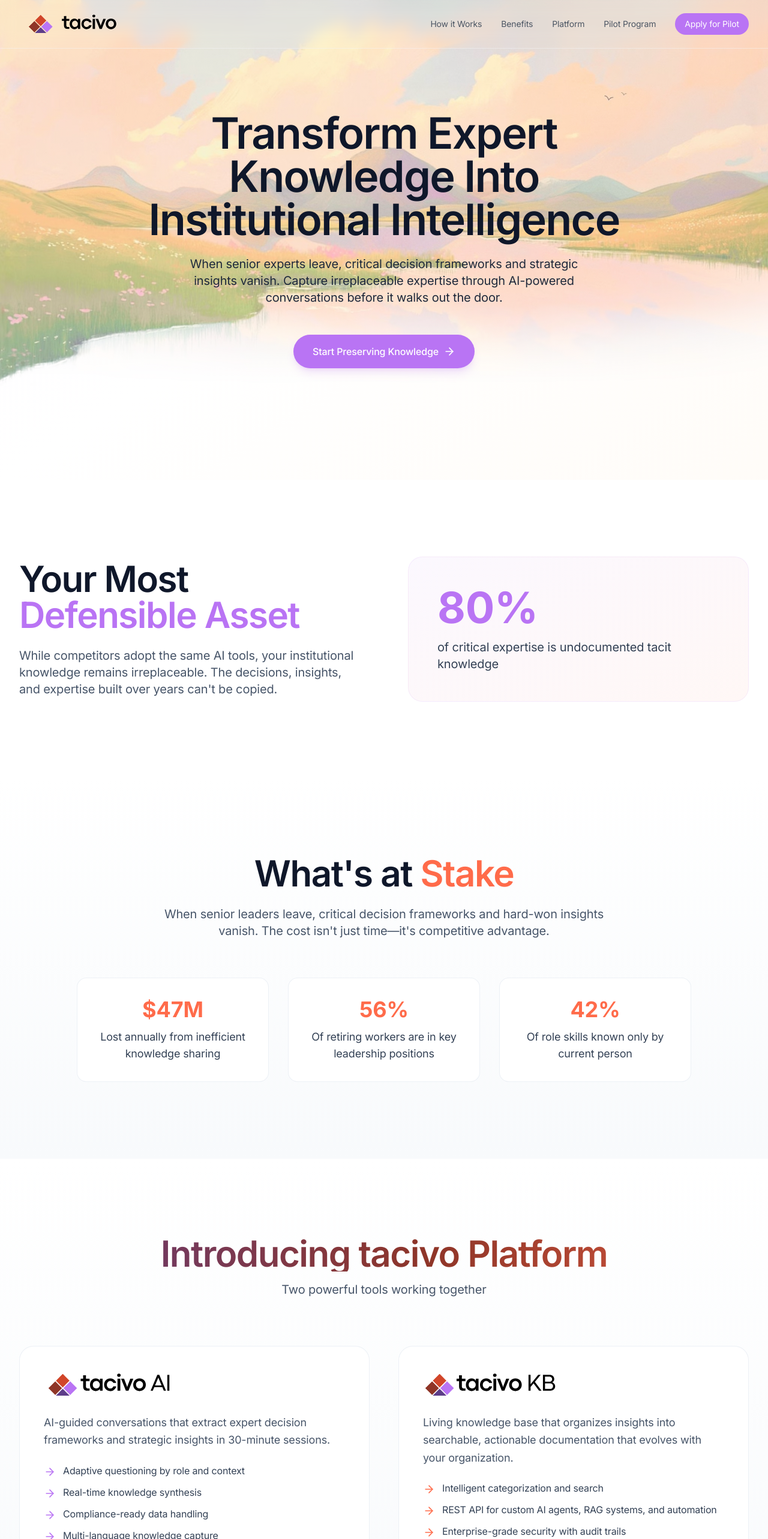
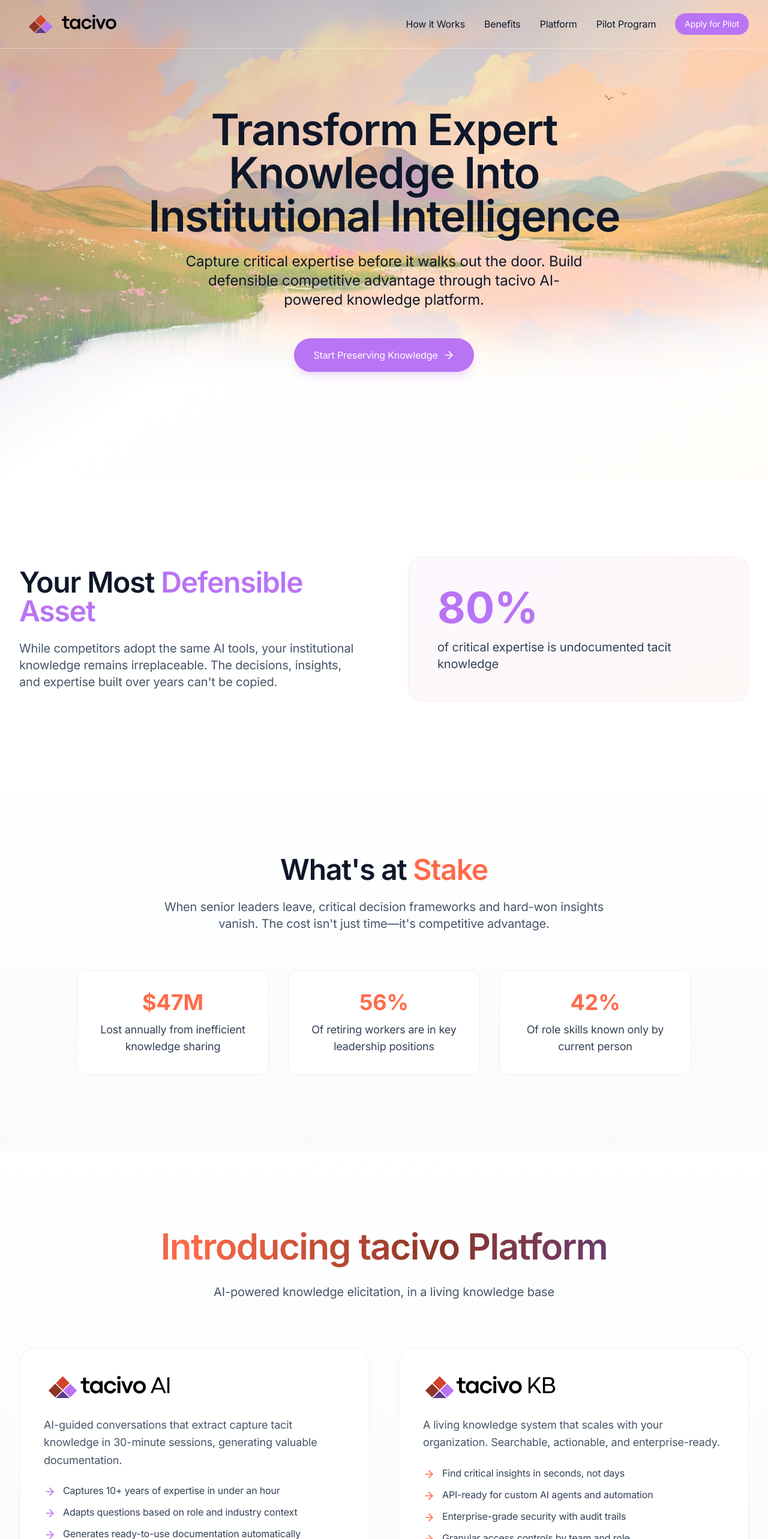
Before and after one commit to PietroPavesi/tacivo-landing-page, a React (Vite) app: page / in a window 1280 px wide. Shown: the top 2566 px of the page at 60% size. Built offline with nearby package versions, Linux system fonts and the light colour scheme.

Commit message:
small improvements

```diff
--- a/src/App.tsx
+++ b/src/App.tsx
@@ -11,10 +11,10 @@ function App() {
               <img src="/assets/13.svg" alt="Tacivo" className="h-10" />
             </div>
             <div className="hidden md:flex items-center gap-8">
-              <a href="#how-it-works" className="text-sm text-gray-600 hover:text-gray-900 transition-colors">How it Works</a>
-              <a href="#benefits" className="text-sm text-gray-600 hover:text-gray-900 transition-colors">Benefits</a>
-              <a href="#platform" className="text-sm text-gray-600 hover:text-gray-900 transition-colors">Platform</a>
-              <a href="#pilot" className="text-sm text-gray-600 hover:text-gray-900 transition-colors">Pilot Program</a>
+              <a href="#how-it-works" className="text-m text-gray-900 hover:text-tacivo-purple-dark transition-colors">How it Works</a>
+              <a href="#benefits" className="text-m text-gray-900 hover:text-tacivo-orange-dark transition-colors">Benefits</a>
+              <a href="#platform" className="text-m text-gray-900 hover:text-tacivo-purple-dark transition-colors">Platform</a>
+              <a href="#pilot" className="text-m text-gray-900 hover:text-tacivo-orange-dark transition-colors">Pilot Program</a>
               <a href="mailto:hello@tacivo.com?subject=Tacivo Pilot Application" className="px-4 py-2 bg-tacivo-purple text-white text-sm rounded-full hover:bg-tacivo-purple-dark transition-colors">Apply for Pilot</a>
             </div>
           </div>
@@ -30,8 +30,8 @@ function App() {
 
         {/* Subtle gradient overlay */}
         <div
-          className="absolute inset-0 bg-gradient-to-br from-purple-50 via-white to-orange-50 pointer-events-none"
-          style={{ opacity: 0.40 }}  // Sets overall overlay to 60% opacity
+          className="absolute inset-0 bg-gradient-to-br from-tacivo-purple-dark via-white to-orange-50 pointer-events-none"
+          style={{ opacity: 0.30 }}  // Sets overall overlay to 60% opacity
         ></div>
 
 
@@ -47,12 +47,12 @@ function App() {
               Transform Expert Knowledge Into Institutional Intelligence
             </motion.h1>
             <motion.p
-              className="text-lg md:text-xl text-slate-800 mb-12 max-w-2xl mx-auto"
+              className="text-2xl md:text-2xl text-slate-900 mb-12 max-w-2xl mx-auto"
               initial={{ opacity: 0, y: 20 }}
               animate={{ opacity: 1, y: 0 }}
               transition={{ duration: 0.8, delay: 0.2, ease: "easeOut" }}
             >
-              When senior experts leave, critical decision frameworks and strategic insights vanish. Capture irreplaceable expertise through AI-powered conversations before it walks out the door.
+              Capture critical expertise before it walks out the door. Build defensible competitive advantage through tacivo AI-powered knowledge platform.
             </motion.p>
             <motion.div
               initial={{ opacity: 0, y: 20 }}
@@ -61,7 +61,7 @@ function App() {
             >
               <motion.a
                 href="#pilot"
-                className="inline-flex items-center gap-2 px-8 py-4 bg-tacivo-purple text-white text-base font-medium rounded-full shadow-lg shadow-tacivo-purple/20 hover:shadow-xl hover:shadow-tacivo-purple/30 transition-all"
+                className="inline-flex items-center gap-2 px-8 py-4 bg-tacivo-purple text-white text-base text-m rounded-full shadow-lg shadow-tacivo-purple/20 hover:shadow-xl hover:shadow-tacivo-purple/30 transition-all"
                 whileHover={{ y: -2, scale: 1.02 }}
                 whileTap={{ scale: 0.98 }}
               >
@@ -84,7 +84,7 @@ function App() {
               viewport={{ once: true, margin: "-100px" }}
               transition={{ duration: 0.6 }}
             >
-              <h2 className="text-5xl md:text-6xl font-semibold tracking-tight text-slate-900 mb-6 leading-tight">
+              <h2 className="text-5xl md:text-5xl font-semibold tracking-tight text-slate-900 mb-6 leading-tight">
                 Your Most <span className="text-tacivo-purple">Defensible Asset</span>
               </h2>
               <p className="text-lg md:text-xl text-slate-600 leading-relaxed">
@@ -112,7 +112,7 @@ function App() {
       <section className="py-32 px-6 lg:px-8 bg-gradient-to-b from-white to-slate-50">
         <div className="max-w-5xl mx-auto text-center">
           <motion.h2
-            className="text-5xl md:text-6xl font-semibold tracking-tight text-slate-900 mb-6"
+            className="text-5xl md:text-5xl font-semibold tracking-tight text-slate-900 mb-6"
             initial={{ opacity: 0, y: 20 }}
             whileInView={{ opacity: 1, y: 0 }}
             viewport={{ once: true, margin: "-100px" }}
@@ -176,17 +176,18 @@ function App() {
             viewport={{ once: true, margin: "-100px" }}
             transition={{ duration: 0.6 }}
           >
-            <h2 className="text-5xl md:text-6xl font-semibold tracking-tight mb-4
-              bg-[linear-gradient(to_right,#b974f4,#5d3d89,#8f3528,#ff6b4a)]
-              bg-[length:200%_auto]
+            <h2 className="text-6xl md:text-6xl font-semibold tracking-tight mb-6 pb-2
+              bg-[linear-gradient(to_right,#b974f4,#5d3d89,#8f3528,#ff6b4a,#8f3528,#5d3d89,#b974f4)]
+              bg-[length:200%_100%]
               bg-clip-text text-transparent
               animate-shimmer">
               Introducing tacivo Platform
             </h2>
 
 
+
             <p className="text-xl text-slate-600">
-              Two powerful tools working together
+              AI-powered knowledge elicitation, in a living knowledge base
             </p>
           </motion.div>
           <div className="grid md:grid-cols-2 gap-12">
@@ -202,24 +203,24 @@ function App() {
                 <img src="/assets/2t.svg" alt="tacivo AI" className="h-12" />
               </div>
               <p className="text-lg text-slate-600 mb-6 leading-relaxed">
-                AI-guided conversations that extract expert decision frameworks and strategic insights in 30-minute sessions.
+                AI-guided conversations that extract capture tacit knowledge in 30-minute sessions, generating valuable documentation.
               </p>
               <ul className="space-y-3 text-slate-700">
                 <li className="flex items-start gap-3">
                   <ArrowRight className="w-5 h-5 text-tacivo-purple mt-1 flex-shrink-0" />
-                  <span>Adaptive questioning by role and context</span>
+                  <span>Captures 10+ years of expertise in under an hour</span>
                 </li>
                 <li className="flex items-start gap-3">
                   <ArrowRight className="w-5 h-5 text-tacivo-purple mt-1 flex-shrink-0" />
-                  <span>Real-time knowledge synthesis</span>
+                  <span>Adapts questions based on role and industry context</span>
                 </li>
                 <li className="flex items-start gap-3">
                   <ArrowRight className="w-5 h-5 text-tacivo-purple mt-1 flex-shrink-0" />
-                  <span>Compliance-ready data handling</span>
+                  <span>Generates ready-to-use documentation automatically</span>
                 </li>
                 <li className="flex items-start gap-3">
                   <ArrowRight className="w-5 h-5 text-tacivo-purple mt-1 flex-shrink-0" />
-                  <span>Multi-language knowledge capture</span>
+                  <span>Guided by proven knowledge elicitation frameworks</span>
                 </li>
               </ul>
             </motion.div>
@@ -235,16 +236,16 @@ function App() {
                 <img src="/assets/3t.svg" alt="tacivo KB" className="h-12" />
               </div>
               <p className="text-lg text-slate-600 mb-6 leading-relaxed">
-                Living knowledge base that organizes insights into searchable, actionable documentation that evolves with your organization.
+                A living knowledge system that scales with your organization. Searchable, actionable, and enterprise-ready.
               </p>
               <ul className="space-y-3 text-slate-700">
                 <li className="flex items-start gap-3">
                   <ArrowRight className="w-5 h-5 text-tacivo-orange mt-1 flex-shrink-0" />
-                  <span>Intelligent categorization and search</span>
+                  <span>Find critical insights in seconds, not days</span>
                 </li>
                 <li className="flex items-start gap-3">
                   <ArrowRight className="w-5 h-5 text-tacivo-orange mt-1 flex-shrink-0" />
-                  <span>REST API for custom AI agents, RAG systems, and automation</span>
+                  <span>API-ready for custom AI agents and automation</span>
                 </li>
                 <li className="flex items-start gap-3">
                   <ArrowRight className="w-5 h-5 text-tacivo-orange mt-1 flex-shrink-0" />
@@ -252,7 +253,7 @@ function App() {
                 </li>
                 <li className="flex items-start gap-3">
                   <ArrowRight className="w-5 h-5 text-tacivo-orange mt-1 flex-shrink-0" />
-                  <span>Role-based access controls</span>
+                  <span>Granular access controls by team and role</span>
                 </li>
               </ul>
             </motion.div>
@@ -269,7 +270,7 @@ function App() {
             viewport={{ once: true, margin: "-100px" }}
             transition={{ duration: 0.6 }}
           >
-            <h2 className="text-5xl md:text-6xl font-semibold tracking-tight text-slate-900 mb-4">
+            <h2 className="text-5xl md:text-5xl font-semibold tracking-tight text-slate-900 mb-4">
               How It Works
             </h2>
             <p className="text-xl text-slate-600">
@@ -406,7 +407,7 @@ function App() {
       <section id="benefits" className="py-32 px-6 lg:px-8 bg-white">
         <div className="max-w-5xl mx-auto text-center">
           <motion.h2
-            className="text-5xl md:text-6xl font-semibold tracking-tight text-slate-900 mb-6"
+            className="text-5xl md:text-5xl font-semibold tracking-tight text-slate-900 mb-6"
             initial={{ opacity: 0, y: 20 }}
             whileInView={{ opacity: 1, y: 0 }}
             viewport={{ once: true, margin: "-100px" }}
@@ -490,7 +491,7 @@ function App() {
         <div id="pilot" className="relative py-32 px-6 lg:px-8 z-10">
           <div className="max-w-4xl mx-auto text-center">
             <motion.h2
-              className="text-5xl md:text-6xl font-semibold tracking-tight mb-6"
+              className="text-5xl md:text-5xl font-semibold tracking-tight mb-6"
               initial={{ opacity: 0, y: 20 }}
               whileInView={{ opacity: 1, y: 0 }}
               viewport={{ once: true }}
@@ -537,7 +538,7 @@ function App() {
                     </li>
                     <li className="flex items-start gap-3">
                       <ArrowRight className="w-5 h-5 text-tacivo-orange mt-1 flex-shrink-0" />
-                      <span>90-day enterprise access with support</span>
+                      <span>120-day enterprise access with support</span>
                     </li>
                   </ul>
                 </div>
@@ -548,19 +549,19 @@ function App() {
                       <div className="w-5 h-5 rounded-full bg-tacivo-purple flex items-center justify-center flex-shrink-0 mt-1">
                         <span className="text-xs font-bold">1</span>
                       </div>
-                      <span>Week 1: Strategy + first expert session</span>
+                      <span>Week 1: Strategy & Processes definition</span>
                     </li>
                     <li className="flex items-start gap-3">
                       <div className="w-5 h-5 rounded-full bg-tacivo-purple flex items-center justify-center flex-shrink-0 mt-1">
                         <span className="text-xs font-bold">2</span>
                       </div>
-                      <span>Week 2-4: Continuous capture + delivery</span>
+                      <span>Week 2-4: Initial knowledge capture & Outputs delivery</span>
                     </li>
                     <li className="flex items-start gap-3">
                       <div className="w-5 h-5 rounded-full bg-tacivo-purple flex items-center justify-center flex-shrink-0 mt-1">
-                        <span className="text-xs font-bold">→</span>
+                        <span className="text-xs font-bold">3</span>
                       </div>
-                      <span>Ongoing: Quarterly knowledge updates</span>
+                      <span>Ongoing: Monthly knowledge updates & Knowledge Base setup</span>
                     </li>
                   </ul>
                 </div>
@@ -589,7 +590,7 @@ function App() {
                     Contact Sales
                   </motion.a>
                 </motion.div>
-                <p className="text-sm text-gray-400">Investment: €15,000 for 120-day commitment</p>
+                <p className="text-sm text-gray-400">Investment: €5,000 for 120-day commitment</p>
               </div>
             </motion.div>
           </div>
@@ -649,9 +650,6 @@ function App() {
           </div>
         </div>
       </section>
-
-
-
     </div>
   );
 }
```
